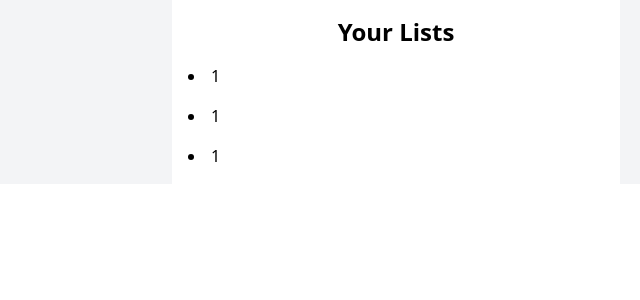
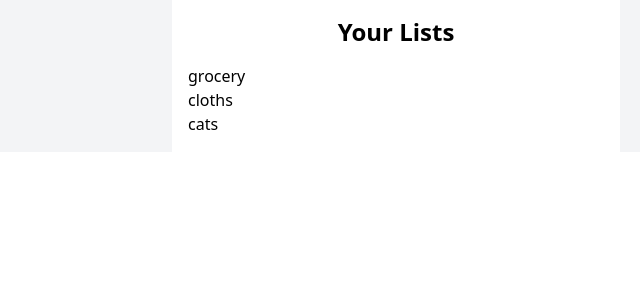
Before and after one commit to viktoriia-ignateva/smart-shopping-list, a React (Create React App) app in the folder app/: page / in a window 1280 px wide. Shown: the top 300 px of the page, without its empty margins (244-884 px from the left). Built offline with nearby package versions, Linux system fonts and the light colour scheme.

Commit message:
continue shopping list component create

```diff
--- a/app/src/components/SoppingLists.js
+++ b/app/src/components/SoppingLists.js
@@ -1,18 +1,24 @@
-function Item() {
-    return (
-        <li> 1 </li>
-    )
-}
+const soppingLists = [
+    'grocery',
+    'cloths',
+    'cats'
+]
+
+// function Item() {
+//     return (
+//         <li>{listItem}</li>
+//     )
+// }
 
 export default function SoppingLists() {
+    const listItem = soppingLists.map(list => <li>{list}</li>)
+
     return (
         <div className="flex justify-center bg-gray-100">
             <div className="w-full max-w-md p-4 bg-white">
                 <h1 className="text-2xl font-semibold text-center mb-4">Your Lists</h1>
                 <div className="grid grid-cols-1 gap-4">
-                    <Item/>
-                    <Item/>
-                    <Item/>
+                    <ul>{listItem}</ul>
                 </div>
             </div>
         </div>
```
